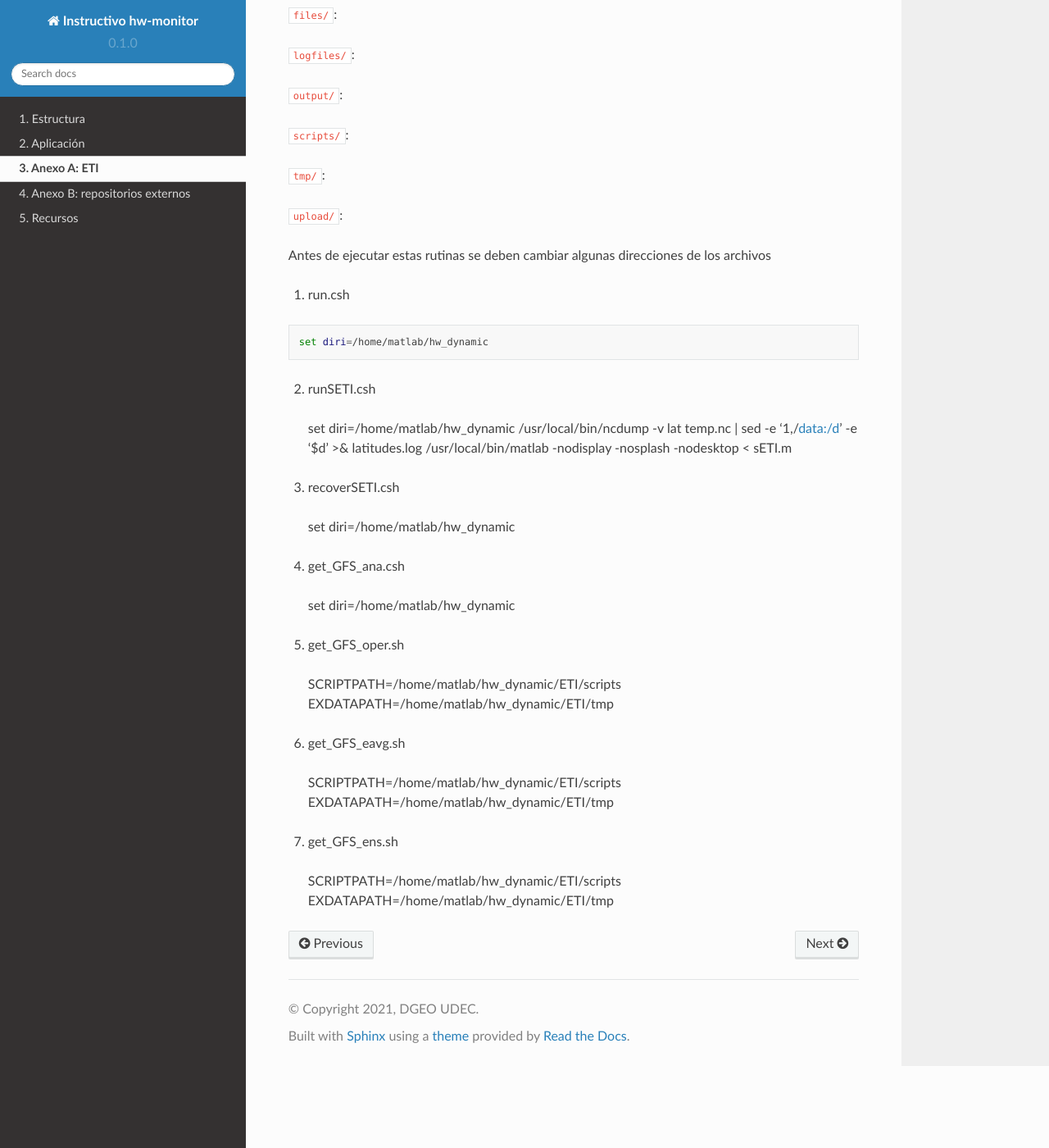
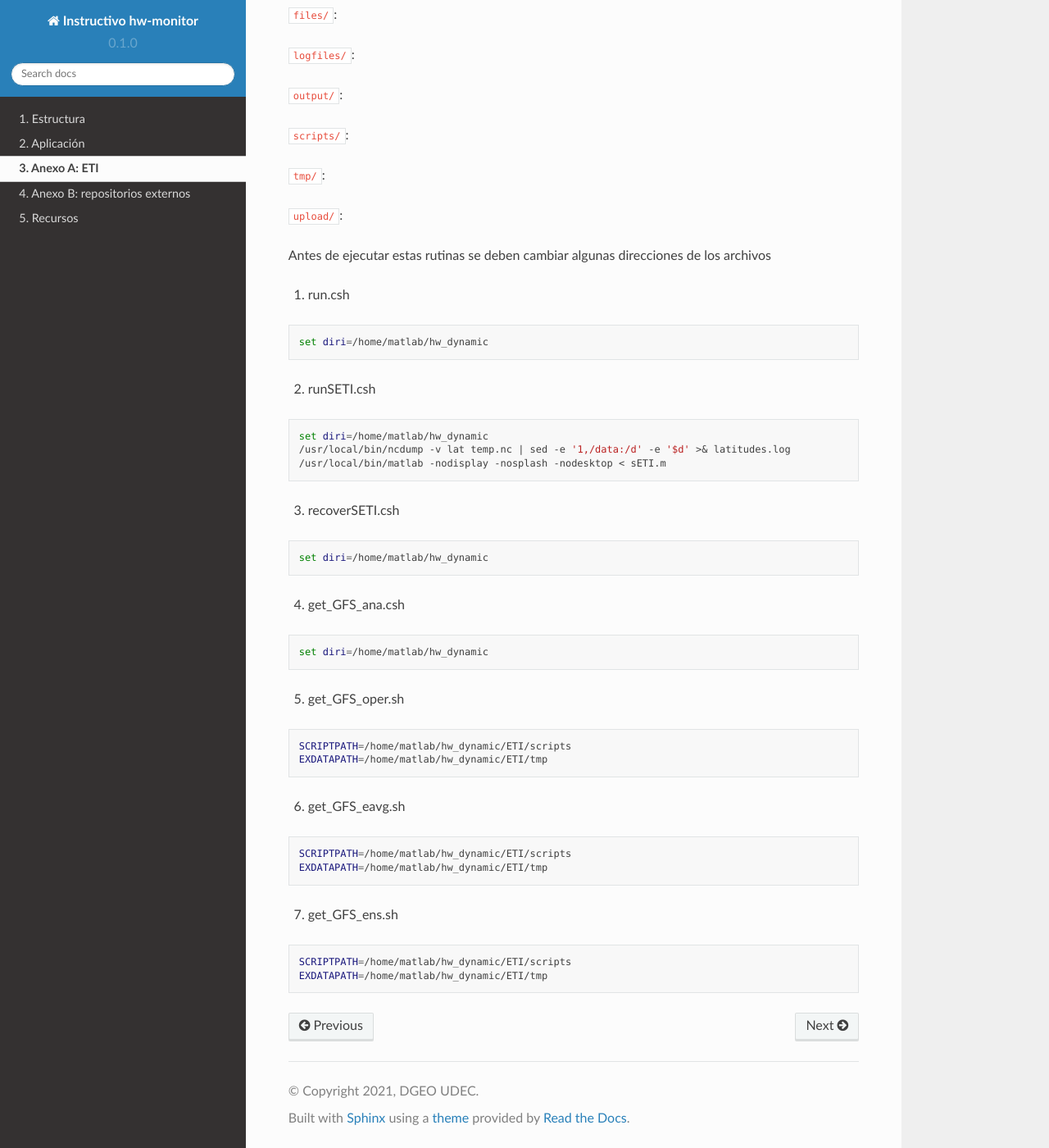
Before and after one commit to chsegura/rtd-tutorial, a Sphinx documentation site: the page built from docs/source/anexoA.rst, in a window 1280 px wide and 1400 px high, scrolled down 542 px. Shown: the whole window at 82% size. Built offline with Sphinx 7.4.7 and the Read the Docs theme 2.0.0, drawn with Linux system fonts in a browser that asks for light colours.

Commit message:
Update anexoA.rst

```diff
--- a/docs/source/anexoA.rst
+++ b/docs/source/anexoA.rst
@@ -40,31 +40,43 @@ Antes de ejecutar estas rutinas se deben cambiar algunas direcciones de los arch
 
   set diri=/home/matlab/hw_dynamic
 
-2) runSETI.csh ::
+2) runSETI.csh
+
+.. code:: bash
 
   set diri=/home/matlab/hw_dynamic
   /usr/local/bin/ncdump -v lat temp.nc | sed -e '1,/data:/d' -e '$d' >& latitudes.log
   /usr/local/bin/matlab -nodisplay -nosplash -nodesktop < sETI.m
 
-3) recoverSETI.csh ::
+3) recoverSETI.csh
+
+.. code:: bash
 
   set diri=/home/matlab/hw_dynamic
 
-4) get_GFS_ana.csh ::
+4) get_GFS_ana.csh
+
+.. code:: bash
 
   set diri=/home/matlab/hw_dynamic
 
-5) get_GFS_oper.sh ::
+5) get_GFS_oper.sh
+
+.. code:: bash
 
   SCRIPTPATH=/home/matlab/hw_dynamic/ETI/scripts
   EXDATAPATH=/home/matlab/hw_dynamic/ETI/tmp
 
-6) get_GFS_eavg.sh ::
+6) get_GFS_eavg.sh
+
+.. code:: bash
 
   SCRIPTPATH=/home/matlab/hw_dynamic/ETI/scripts
   EXDATAPATH=/home/matlab/hw_dynamic/ETI/tmp
 
-7) get_GFS_ens.sh ::
+7) get_GFS_ens.sh
+
+.. code:: bash
 
   SCRIPTPATH=/home/matlab/hw_dynamic/ETI/scripts
   EXDATAPATH=/home/matlab/hw_dynamic/ETI/tmp
```
